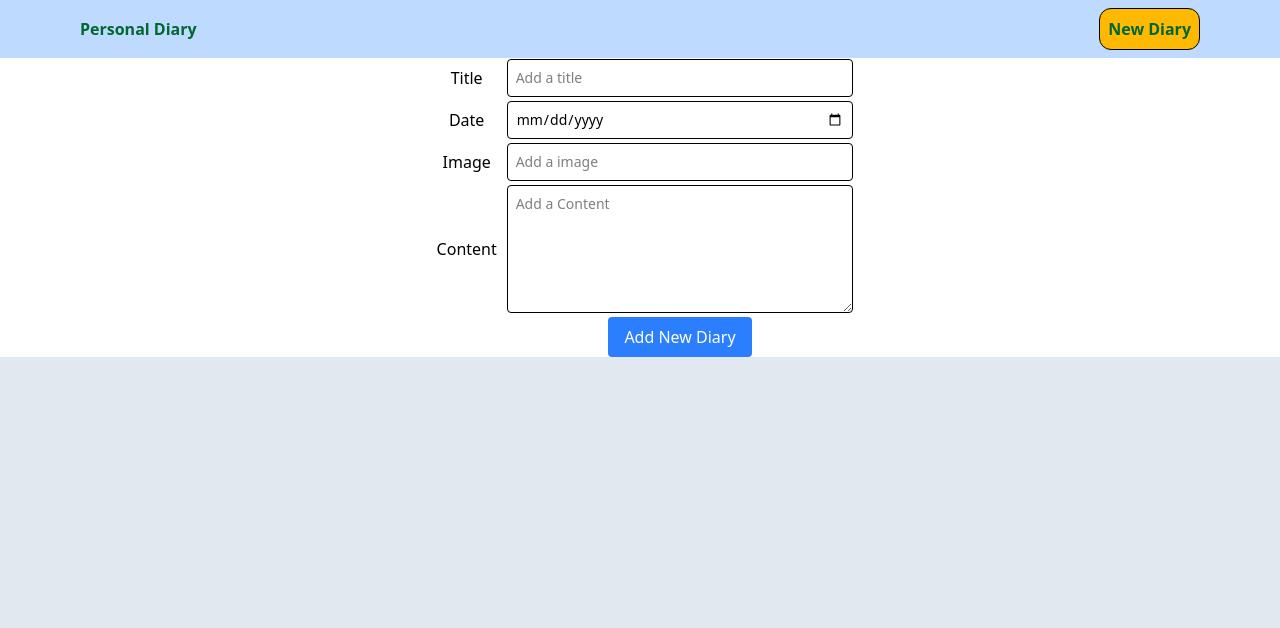
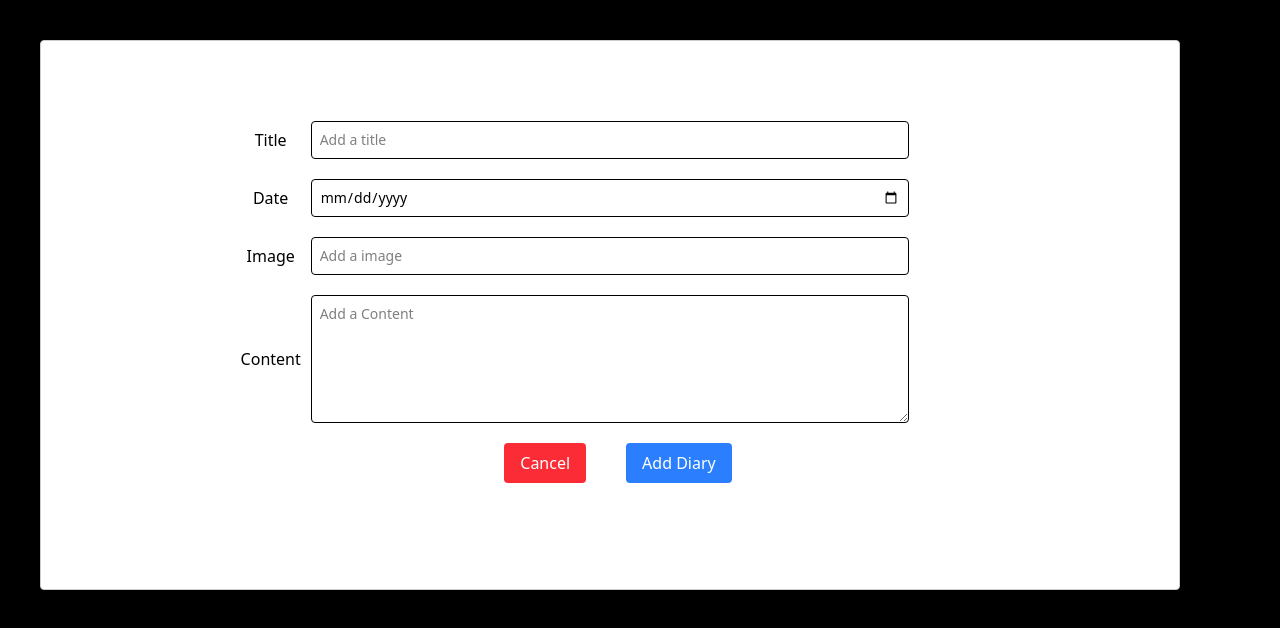
Before and after one commit to BorisFeuze/Personal-Diary-Project, a React (Vite) app: page / in a window 1280 px wide. Both pictures are taken after a click on the button "New Diary". Shown: the top 628 px of the page. Built offline with nearby package versions, Linux system fonts and the light colour scheme.

Commit message:
add popup_diaryForm and diaryInfo

```diff
--- a/package.json
+++ b/package.json
@@ -13,6 +13,7 @@
     "@tailwindcss/vite": "^4.1.12",
     "react": "^19.1.1",
     "react-dom": "^19.1.1",
+    "react-modal": "^3.16.3",
     "react-toastify": "^11.0.5",
     "tailwindcss": "^4.1.12"
   },
--- a/src/App.jsx
+++ b/src/App.jsx
@@ -1,8 +1,10 @@
+import Model from "react-modal";
 import { useState } from "react";
 import DisplayDiaryCard from "./components/DisplayDiaryCard";
 import DiaryForm from "./components/DiaryForm";
 import Navbar from "./components/Navbar";
 import Footer from "./components/Footer";
+import DiaryInfo from "./components/DiaryInfo";
 
 const diaryList = [
   {
@@ -40,11 +42,20 @@ function App() {
     <div className="bg-slate-200 text-gray-100 flex flex-col h-screen">
       <Navbar setOpenPopup={setOpenPopup} />
       <main className="flex flex-col">
-        <DiaryForm
-          openPopup={openPopup}
-          setDiary={setDiary}
-          setOpenPopup={setOpenPopup}
-        />
+        <Model
+          isOpen={openPopup}
+          onRequestClose={() => setOpenPopup(false)}
+          style={{
+            overlay: { background: "black" },
+            content: { width: "1140px", height: "550px" },
+          }}
+        >
+          <DiaryForm
+            openPopup={openPopup}
+            setDiary={setDiary}
+            setOpenPopup={setOpenPopup}
+          />
+        </Model>
         <DisplayDiaryCard diary={diary} />
       </main>
       <Footer />
--- a/src/components/DiaryCard.jsx
+++ b/src/components/DiaryCard.jsx
@@ -1,11 +1,34 @@
+import { useState } from "react";
+import Model from "react-modal";
+import DiaryInfo from "./DiaryInfo";
 const DiaryCard = ({ _id, title, newDate, imgUrl, message }) => {
+  const [openInfo, setOpenInfo] = useState(false);
   console.log(title);
   return (
     <li className="mb-3 w-1/3  ">
-      <button className="bg-green-600 w-full p-4 rounded-4xl hover:bg-green-400">
+      <button
+        className="bg-blue-400 w-full p-4 rounded-4xl hover:bg-blue-300"
+        onClick={() => setOpenInfo(true)}
+      >
         <p>{newDate}</p>
         <h2 className="font-bold text-black">{title}</h2>
       </button>
+      <Model
+        isOpen={openInfo}
+        onRequestClose={() => setOpenInfo(false)}
+        style={{
+          overlay: { background: "black" },
+          content: { width: "1140px", height: "550px" },
+        }}
+      >
+        <DiaryInfo
+          title={title}
+          newDate={newDate}
+          imgUrl={imgUrl}
+          content={message}
+          setOpenInfo={setOpenInfo}
+        />
+      </Model>
     </li>
   );
 };
--- a/src/components/DiaryForm.jsx
+++ b/src/components/DiaryForm.jsx
@@ -25,20 +25,18 @@ const DiaryForm = ({ openPopup, setDiary, setOpenPopup }) => {
         return updateDiary;
       });
       setFormDiary({ title: "", newDate: "", imgUrl: "", message: "" });
-      setOpenPopup((prev) => {
-        return !prev;
-      });
+      setOpenPopup(false);
     } catch (error) {
       alert(error.message || "Something went wrong");
     }
   };
 
   return (
-    <div className="bg-white flex justify-center pt-[3.7rem] text-black">
+    <div className="bg-white flex justify-center mr-[5rem] py-15 text-black">
       {openPopup && (
         <form
           onSubmit={handleSubmit}
-          className="items-start flex flex-col gap-y-1 w-1/3"
+          className="items-start flex flex-col gap-y-5 w-2/3"
         >
           <label className="flex flex-row items-center justify-center w-full">
             <span className="text-ms  text-center w-[5rem]">Title</span>
@@ -83,12 +81,19 @@ const DiaryForm = ({ openPopup, setDiary, setOpenPopup }) => {
               className="flex-1 border rounded px-2 py-2 text-sm w-full h-[8rem]"
             ></textarea>
           </label>
-          <div className="flex flex-row justify-center pl-[5rem] w-full">
+          <div className="flex flex-row justify-center gap-x-10 ml-[3em] w-full">
+            <buttton
+              className="bg-red-500 text-white px-4 py-2 rounded hover:bg-red-400 active:bg-red-300"
+              onClick={() => setOpenPopup(false)}
+            >
+              {" "}
+              Cancel
+            </buttton>
             <button
               type="submit"
               className="bg-blue-500 text-white px-4 py-2 rounded"
             >
-              Add New Diary
+              Add Diary
             </button>
           </div>
         </form>
--- a/src/components/DiaryInfo.jsx
+++ b/src/components/DiaryInfo.jsx
@@ -1,10 +1,13 @@
-const DiaryInfo = () => {
+const DiaryInfo = ({ date, title, content, setOpenInfo, imgUrl }) => {
   return (
     <div>
       <p>{date}</p>
       <h1>{title}</h1>
-      <img src="" alt={title} />
+      <img src={imgUrl} alt={title} />
       <p>{content}</p>
+      <button className="" onClick={() => setOpenInfo(false)}>
+        Close
+      </button>
     </div>
   );
 };
--- a/src/components/DisplayDiaryCard.jsx
+++ b/src/components/DisplayDiaryCard.jsx
@@ -3,7 +3,7 @@ import DiaryCard from "./DiaryCard";
 const DisplayDiaryCard = ({ diary }) => {
   console.log(diary);
   return (
-    <ul className="text-black h-auto flex flex-col items-center justify-center my-[4rem]">
+    <ul className="text-black h-auto flex flex-col items-center justify-center my-[7rem]">
       {diary.map((d) => {
         return <DiaryCard key={d._id} {...d} />;
       })}
--- a/src/components/Navbar.jsx
+++ b/src/components/Navbar.jsx
@@ -1,13 +1,13 @@
 const Navbar = ({ setOpenPopup }) => {
   return (
-    <nav className="bg-blue-200 flex justify-between px-[5rem] items-center font-bold py-[0.5rem] text-green-800 fixed w-full">
+    <nav className="bg-blue-200 flex justify-between px-[5rem] items-center font-bold py-[1rem] text-green-800 fixed w-full">
       <div>
         <img src="" alt="" />
         <h1>Personal Diary</h1>
       </div>
       <button
         className="bg-amber-400 hover:bg-amber-300 active:bg-amber-200 border-1 border-black p-[0.5rem] rounded-xl"
-        onClick={() => setOpenPopup((prev) => !prev)}
+        onClick={() => setOpenPopup(true)}
       >
         New Diary
       </button>
```
Also changed, not shown: 1 other file (tests, documents, lock files or other folders).
